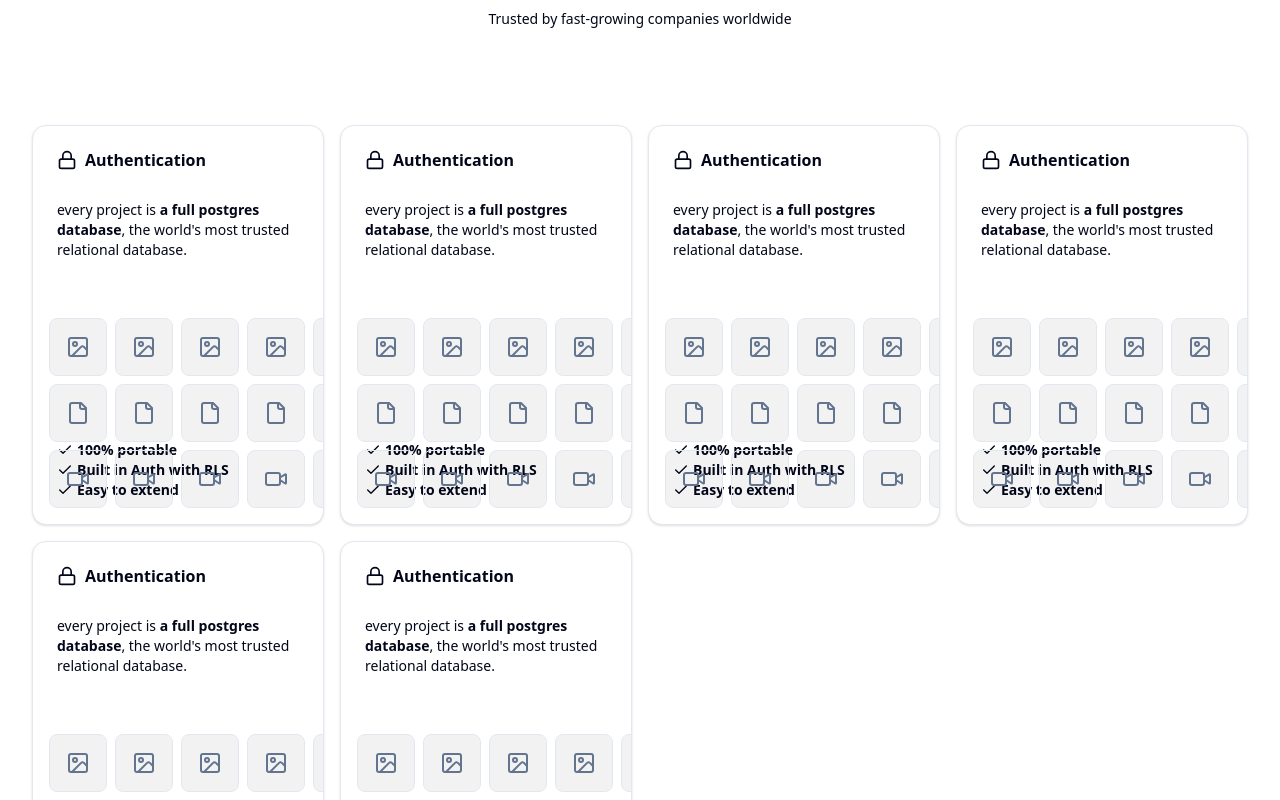
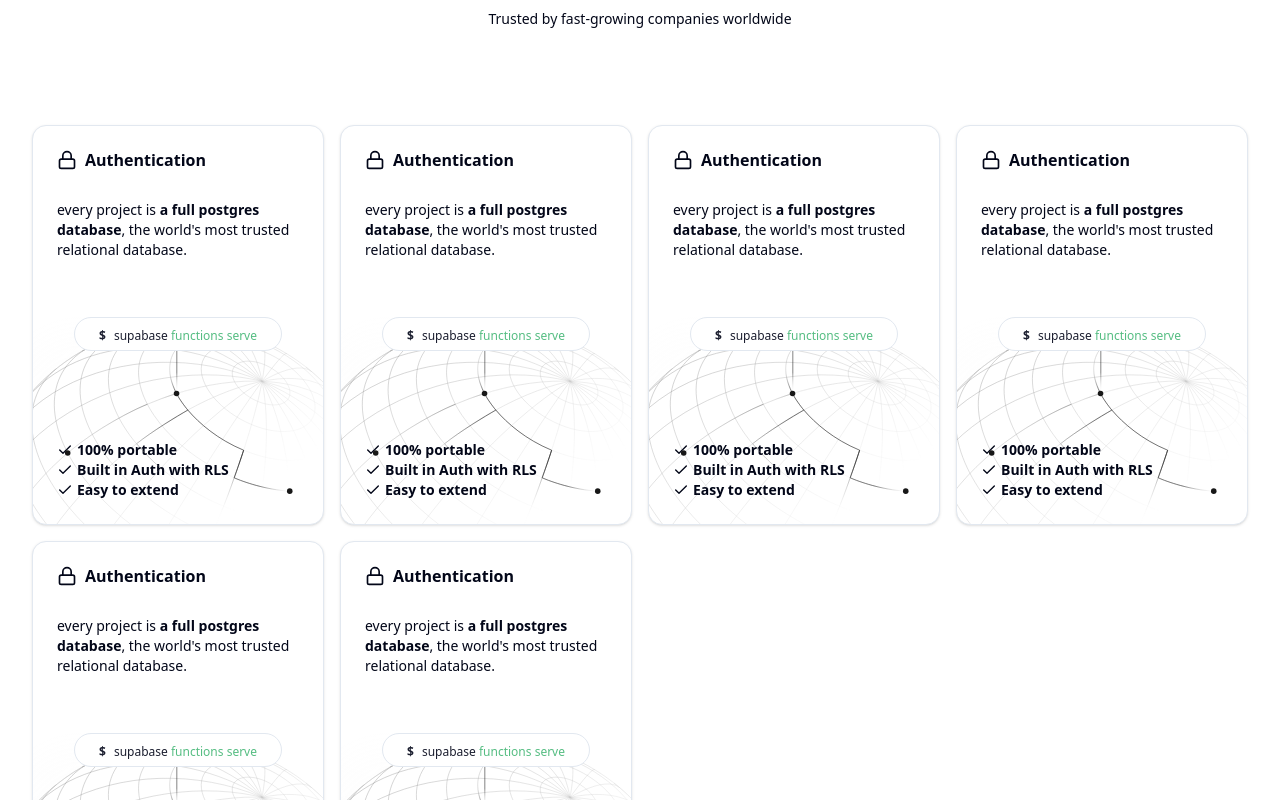
Before and after one commit to fath-nasrudin/supabase_landing_page, a Next.js app: page / in a window 1280 px wide. Shown: the part 640-1440 px from the top of the page. Built offline with nearby package versions, Linux system fonts and the light colour scheme.

Commit message:
Add functions visual for products section

```diff
--- /dev/null
+++ b/src/app/functions-visual.tsx
@@ -0,0 +1,36 @@
+import { cn } from "@/lib/utils";
+import Image from "next/image";
+
+export function FunctionsVisual({ className }: { className?: string }) {
+  return (
+    <figure className={cn("absolute inset-0", className)}>
+      <Image
+        src="/images/index/products/edge-functions-light.svg"
+        alt="Supabase Edge Functions globe"
+        fill
+        className="object-cover
+        dark:hidden
+        "
+      />
+      <Image
+        src="/images/index/products/edge-functions-dark.svg"
+        alt="Supabase Edge Functions globe"
+        fill
+        className="object-cover
+        hidden dark:block"
+      />
+      <div
+        className="absolute inset-0 top-[48%] text-center
+      px-6 py-1 bg-background border rounded-4xl h-min w-min mx-auto"
+      >
+        <span className="whitespace-nowrap">
+          <span className="mr-2 text-xs text-foreground/90 font-semibold">
+            $
+          </span>
+          <span className="text-xs text-foreground/90">supabase </span>
+          <span className="text-xs text-brand">functions serve</span>
+        </span>
+      </div>
+    </figure>
+  );
+}
--- a/src/app/products.section.tsx
+++ b/src/app/products.section.tsx
@@ -8,6 +8,7 @@
 import { CheckIcon, LockIcon } from "lucide-react";
 import Link from "next/link";
 import { StorageVisual } from "./storage-visual";
+import { FunctionsVisual } from "./functions-visual";
 
 export function ProductSection() {
   return (
@@ -47,7 +48,8 @@
                   </li>
                 </ul>
               </CardContent>
-              <StorageVisual />
+              {/* <StorageVisual /> */}
+              <FunctionsVisual className="hidden sm:block" />
             </Card>
           </Link>
         ))}
```
Also changed, not shown: public/images/index/products/edge-functions-dark.svg (added), public/images/index/products/edge-functions-light.svg (added).
